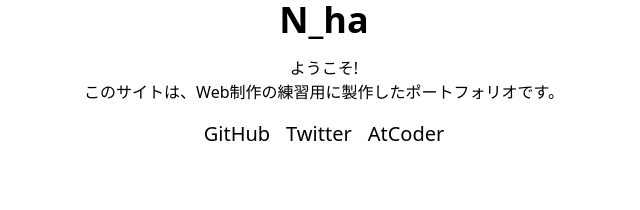
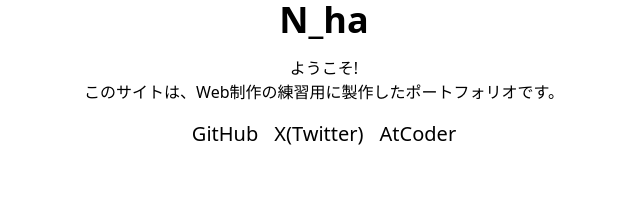
Before and after one commit to N-ha-1050/portfolio, a Next.js app: page / in a window 1280 px wide. Shown: the top 210 px of the page, without its empty margins (316-956 px from the left). Built offline with nearby package versions, Linux system fonts and the light colour scheme.

Commit message:
🩹 Twitter → X(Twitter)

```diff
--- a/src/pages/index.tsx
+++ b/src/pages/index.tsx
@@ -6,7 +6,7 @@ import Link from "next/link"
 
 const socialLinks: SocialLink[] = [
     { url: "https://github.com/N-ha-1050", displayName: "GitHub" },
-    { url: "https://twitter.com/N_ha_1050", displayName: "Twitter" },
+    { url: "https://twitter.com/N_ha_1050", displayName: "X(Twitter)" },
     { url: "https://atcoder.jp/users/N_ha_1050", displayName: "AtCoder" },
 ]
 
```
